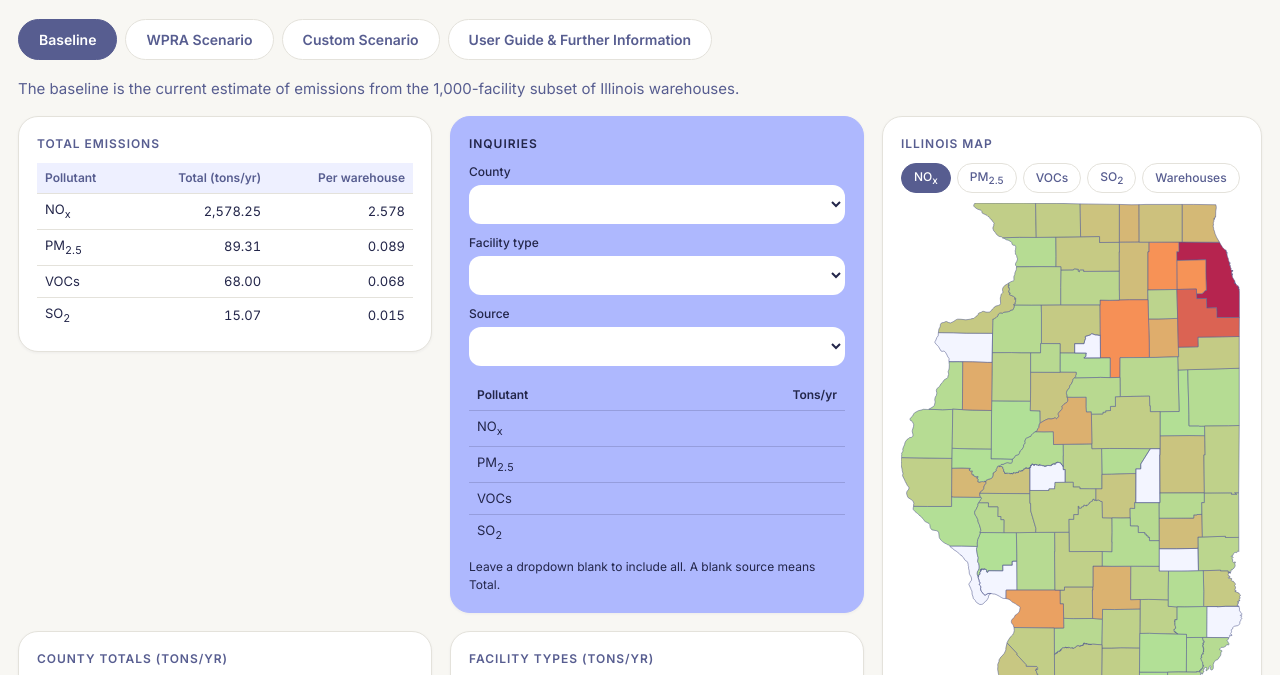
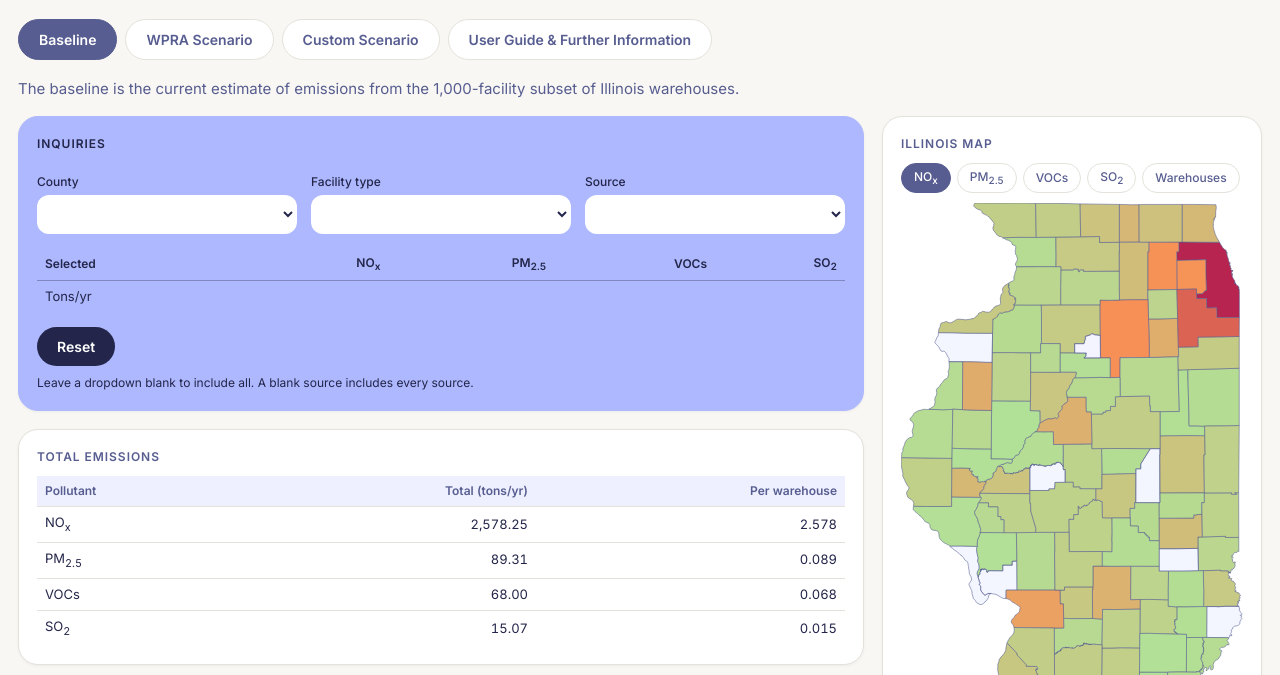
Before and after one commit to anna-oehlerking/Warehouse_Emissions_Tool, a plain HTML site: page index.html in a window 1280 px wide. Shown: the part 100-775 px from the top of the page. Drawn offline with Linux system fonts and the light colour scheme.

Commit message:
Add files via upload

```diff
--- a/index.html
+++ b/index.html
@@ -123,17 +123,18 @@ a.pill:hover{background:var(--indigo);border-color:var(--indigo);color:#fff}
 <section id="t1">
   <p class="lede">The baseline is the current estimate of emissions from the 1,000-facility subset of Illinois warehouses.</p>
   <div class="layout"><div>
-    <div class="grid2">
-      <div class="card"><h2>Total emissions</h2><div id="a1"></div></div>
-      <div class="card hl">
-        <h2>Inquiries</h2>
-        <label for="selC">County</label><select id="selC"></select>
-        <label for="selT">Facility type</label><select id="selT"></select>
-        <label for="selS">Source</label><select id="selS"></select>
-        <table style="margin-top:14px"><thead><tr><th>Pollutant</th><th>Tons/yr</th></tr></thead><tbody id="inqOut"></tbody></table>
-        <div class="note">Leave a dropdown blank to include all. A blank source means Total.</div>
+    <div class="card hl">
+      <h2>Inquiries</h2>
+      <div class="inputs">
+        <div><label for="selC">County</label><select id="selC"></select></div>
+        <div><label for="selT">Facility type</label><select id="selT"></select></div>
+        <div><label for="selS">Source</label><select id="selS"></select></div>
       </div>
+      <table id="inqTbl" style="margin-top:14px"></table>
+      <button class="btn" id="inqReset" type="button">Reset</button>
+      <div class="note">Leave a dropdown blank to include all. A blank source includes every source.</div>
     </div>
+    <div class="card"><h2>Total emissions</h2><div id="a1"></div></div>
     <div id="aGrid"></div>
   </div>
   <div class="card mapcard map" id="mapA"></div></div>
@@ -285,13 +286,15 @@ setMap('mapA',BASE);setMap('mapB',WPR);
 sumTable('a1',[['Total (tons/yr)',i=>fmt(TB[i],2)],['Per warehouse',i=>fmt(TB[i]/N,3)]]);
 $('aGrid').innerHTML=gridHtml('a');breakdown('a',BASE);
 const fill=(id,items)=>{$(id).innerHTML='<option value=""></option>'+items.map(x=>`<option>${x}</option>`).join('')};
-fill('selC',counties);fill('selT',ftypes);fill('selS',ALL);
+fill('selC',counties);fill('selT',ftypes);fill('selS',KEYS);
 function inquire(){
   const c=selC.value,t=selT.value,s=selS.value;
   const v=agg(BASE,r=>(!c||r[3]===c)&&(!t||r[2]===t),s||'Total');
-  inqOut.innerHTML=P.map((p,i)=>`<tr><td>${LBL[p]}</td><td>${!c&&!t&&!s?'':fmt(v[i])}</td></tr>`).join('');
+  const none=!c&&!t&&!s;
+  inqTbl.innerHTML='<thead><tr><th>Selected</th>'+P.map(p=>`<th>${LBL[p]}</th>`).join('')+'</tr></thead><tbody><tr><td>Tons/yr</td>'+P.map((p,i)=>`<td>${none?'':fmt(v[i])}</td>`).join('')+'</tr></tbody>';
 }
 ['selC','selT','selS'].forEach(id=>$(id).addEventListener('change',inquire));
+$('inqReset').addEventListener('click',()=>{['selC','selT','selS'].forEach(id=>$(id).value='');inquire()});
 inquire();
 
 // Tab 2: WPRA
```
